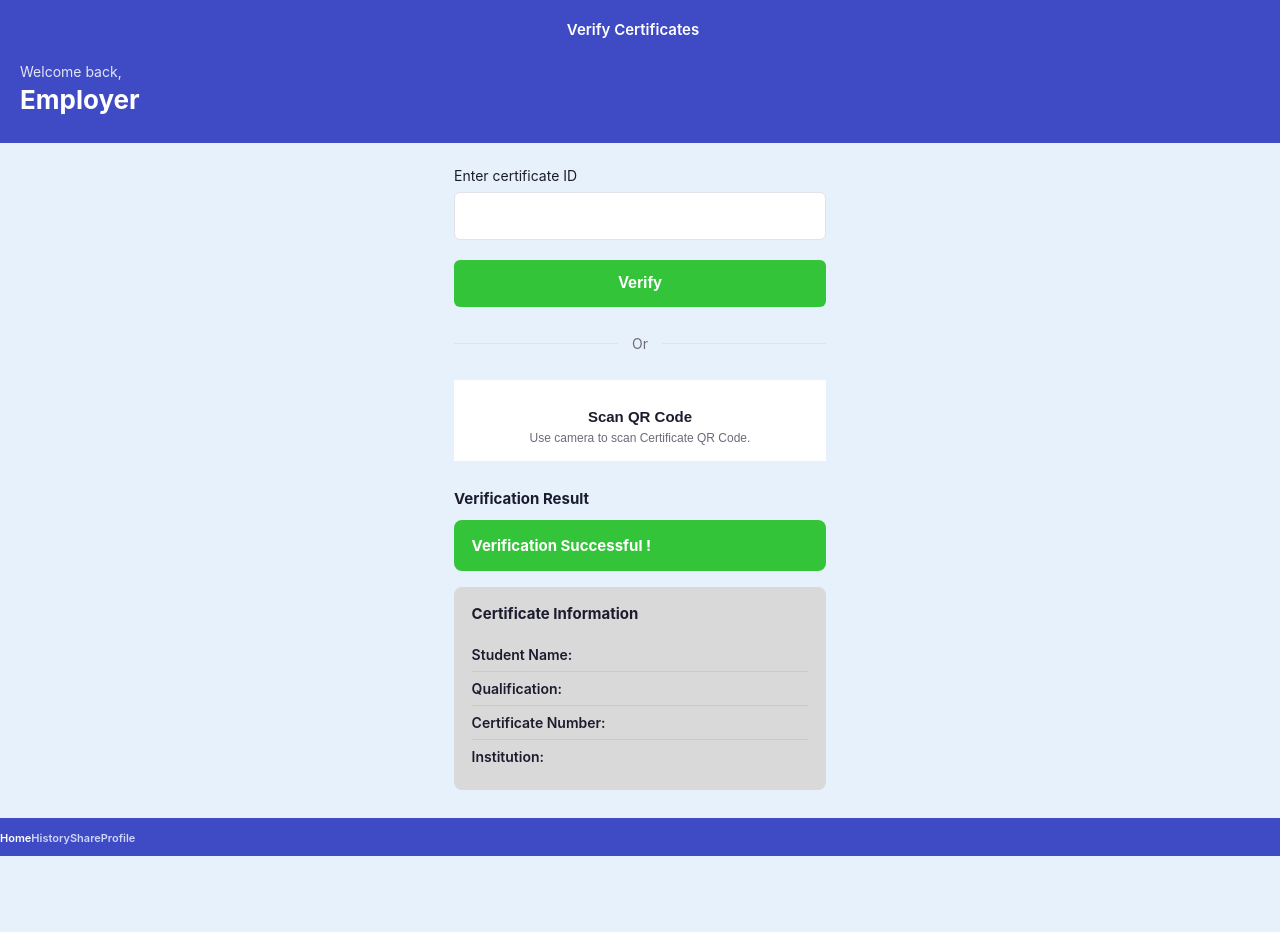
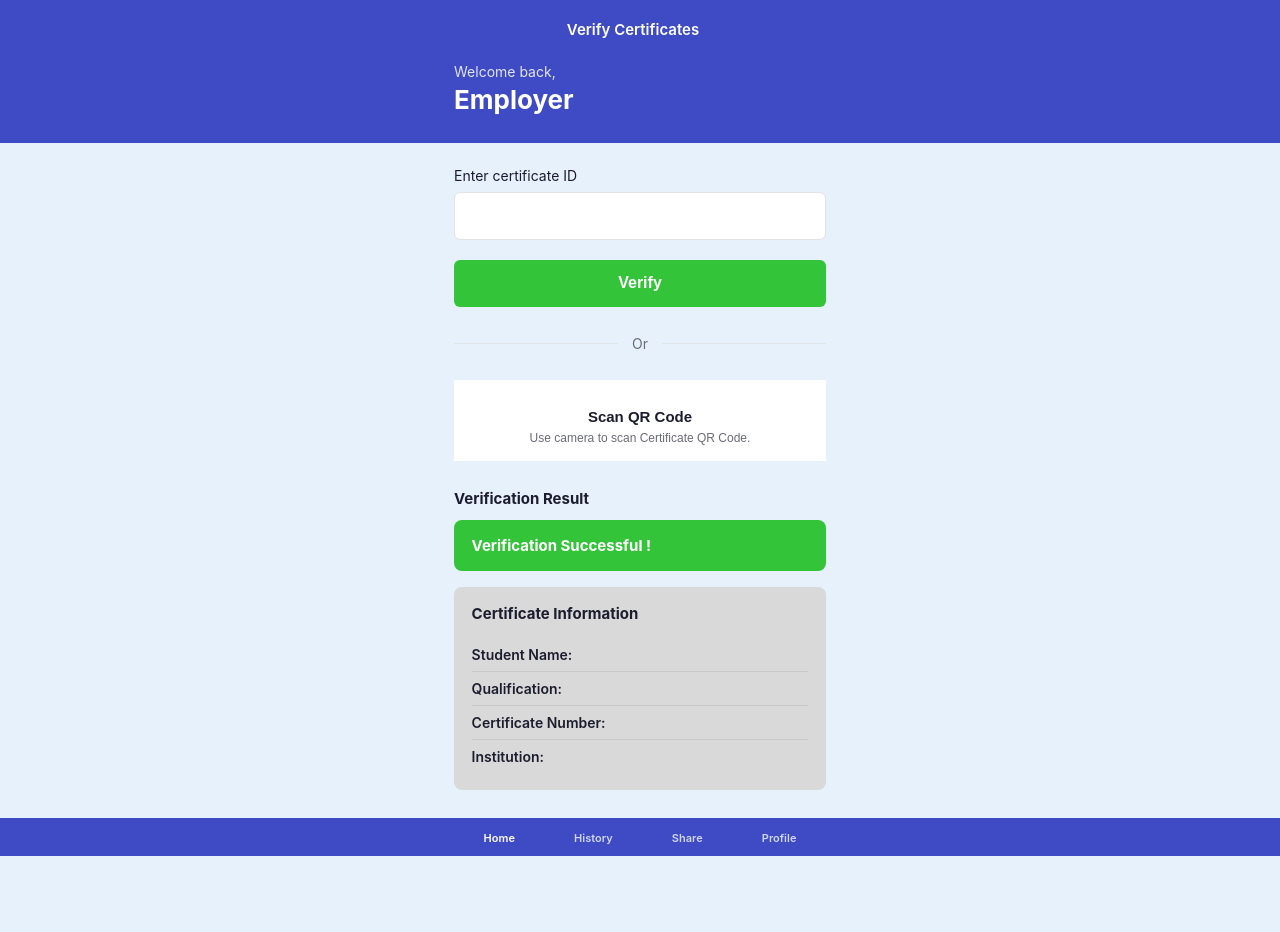
Before and after one commit to GilbertL40/Blockchain-Based-Academic-Credential-Verification-System, a Flask app: page /verifier in a window 1280 px wide. Run offline with Flask 3, Linux system fonts and the light colour scheme; some libraries are stand-ins or nearby versions.

Commit message:
Verifier Header & navigation margins

```diff
--- a/templates/verifier_dashboard.html
+++ b/templates/verifier_dashboard.html
@@ -10,6 +10,7 @@
 <body class="dash-body">
 
 <header class="dash-header">
+  <div class="dash-header-inner">
   <div class="dash-header-top">
     <button class="icon-btn" type="button" aria-label="Menu"><i class="ti ti-menu-2"></i></button>
     <span class="dash-header-title">Verify Certificates</span>
@@ -20,6 +21,7 @@
   </div>
   <p class="dash-welcome">Welcome back,</p>
   <h1 class="dash-role">Employer</h1>
+  </div>
 </header>
 
 <main class="dash-main">
@@ -77,10 +79,12 @@
 </main>
 
 <nav class="bottom-nav">
+  <div class="bottom-nav-inner">
   <a href="#" class="bottom-nav-item active"><i class="ti ti-home"></i><span>Home</span></a>
   <a href="#" class="bottom-nav-item"><i class="ti ti-clock-hour-4"></i><span>History</span></a>
   <a href="#" class="bottom-nav-item"><i class="ti ti-share-2"></i><span>Share</span></a>
   <a href="#" class="bottom-nav-item"><i class="ti ti-user-circle"></i><span>Profile</span></a>
+  </div>
 </nav>
 
 </body>
```
